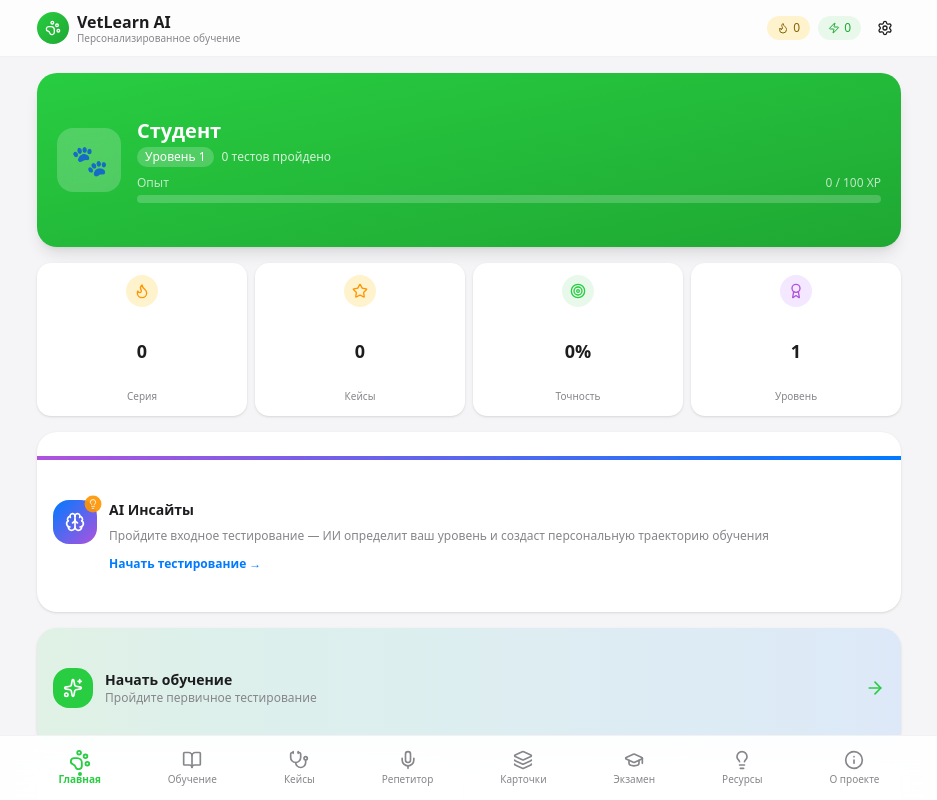
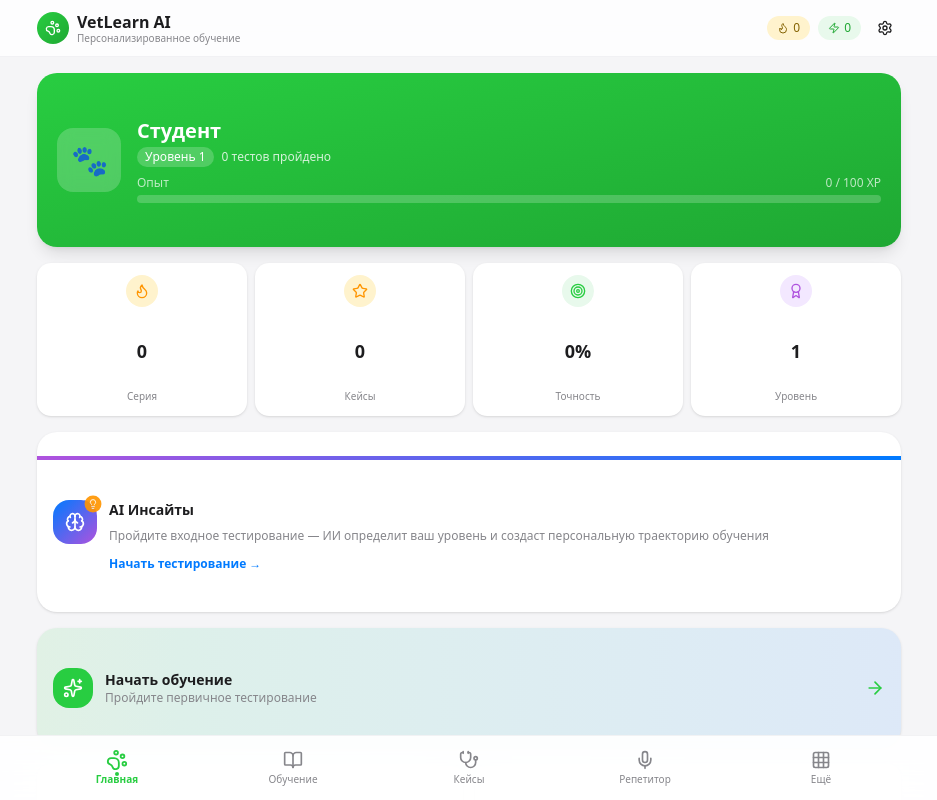
Before and after one commit to shray77/vetlearn-web, a Next.js app: page / in a window 1280 px wide. Shown: the top 800 px of the page, without its empty margins (171-1108 px from the left). Built offline with nearby package versions, Linux system fonts and the light colour scheme.

Commit message:
b244d665-9d2e-4f92-85f3-0c7fe81e8d0d

```diff
--- a/src/components/BottomNav.tsx
+++ b/src/components/BottomNav.tsx
@@ -3,8 +3,8 @@
 import React, { useState } from 'react';
 import { motion } from 'framer-motion';
 import {
-  BookOpen, Brain, Stethoscope, Mic, Lightbulb, PawPrint,
-  Info, BarChart3, Layers, GraduationCap,
+  BookOpen, Stethoscope, Mic, Lightbulb, PawPrint,
+  Info, BarChart3, Layers, GraduationCap, Grid3X3,
 } from 'lucide-react';
 import {
   Dialog,
@@ -13,18 +13,30 @@ import {
   DialogHeader,
   DialogTitle,
 } from '@/components/ui/dialog';
+import {
+  Sheet,
+  SheetContent,
+  SheetHeader,
+  SheetTitle,
+  SheetDescription,
+} from '@/components/ui/sheet';
 
-const NAV_ITEMS = [
+// ===== MAIN TABS (always visible in bottom bar) =====
+const MAIN_TABS = [
   { id: 'dashboard', label: 'Главная', icon: PawPrint },
   { id: 'learning', label: 'Обучение', icon: BookOpen },
   { id: 'cases', label: 'Кейсы', icon: Stethoscope },
   { id: 'tutor', label: 'Репетитор', icon: Mic },
-  { id: 'flashcards', label: 'Карточки', icon: Layers },
-  { id: 'exam', label: 'Экзамен', icon: GraduationCap },
-  { id: 'resources', label: 'Ресурсы', icon: Lightbulb },
-  { id: 'about', label: 'О проекте', icon: Info },
 ];
 
+// ===== EXTRA TABS (in "Ещё" sheet) =====
+const EXTRA_TABS = [
+  { id: 'flashcards', label: 'Карточки', icon: Layers, color: '#28CD41', desc: 'Термин ↔ определение' },
+  { id: 'exam', label: 'Экзамен', icon: GraduationCap, color: '#E74C3C', desc: 'Устный ИИ-экзамен' },
+  { id: 'resources', label: 'Ресурсы', icon: Lightbulb, color: '#FF9500', desc: 'Учебные материалы' },
+];
+
+// ===== ABOUT MODAL =====
 function AboutModal({ open, onOpenChange }: { open: boolean; onOpenChange: (open: boolean) => void }) {
   return (
     <Dialog open={open} onOpenChange={onOpenChange}>
@@ -70,6 +82,20 @@ function AboutModal({ open, onOpenChange }: { open: boolean; onOpenChange: (open
                 </div>
               </div>
               <div className="flex items-start gap-3 p-2.5 rounded-xl bg-muted/50">
+                <Layers className="w-4 h-4 text-[#28CD41] mt-0.5 shrink-0" />
+                <div>
+                  <p className="font-medium text-xs">Карточки</p>
+                  <p className="text-[11px] text-muted-foreground">AI-генерированные карточки с терминами и определениями для быстрого запоминания</p>
+                </div>
+              </div>
+              <div className="flex items-start gap-3 p-2.5 rounded-xl bg-muted/50">
+                <GraduationCap className="w-4 h-4 text-[#E74C3C] mt-0.5 shrink-0" />
+                <div>
+                  <p className="font-medium text-xs">Экзамен</p>
+                  <p className="text-[11px] text-muted-foreground">AI-экзаменатор в формате устного экзамена с оценкой свободных ответов</p>
+                </div>
+              </div>
+              <div className="flex items-start gap-3 p-2.5 rounded-xl bg-muted/50">
                 <Lightbulb className="w-4 h-4 text-[#FF9500] mt-0.5 shrink-0" />
                 <div>
                   <p className="font-medium text-xs">Ресурсы</p>
@@ -81,20 +107,6 @@ function AboutModal({ open, onOpenChange }: { open: boolean; onOpenChange: (open
                 <div>
                   <p className="font-medium text-xs">Карта знаний</p>
                   <p className="text-[11px] text-muted-foreground">Визуализация уровня знаний по всем дисциплинам в виде радарной диаграммы</p>
-                </div>
-              </div>
-              <div className="flex items-start gap-3 p-2.5 rounded-xl bg-muted/50">
-                <Layers className="w-4 h-4 text-[#28CD41] mt-0.5 shrink-0" />
-                <div>
-                  <p className="font-medium text-xs">Карточки</p>
-                  <p className="text-[11px] text-muted-foreground">AI-генерированные карточки с терминами и определениями для быстрого запоминания</p>
-                </div>
-              </div>
-              <div className="flex items-start gap-3 p-2.5 rounded-xl bg-muted/50">
-                <GraduationCap className="w-4 h-4 text-[#E74C3C] mt-0.5 shrink-0" />
-                <div>
-                  <p className="font-medium text-xs">Экзамен</p>
-                  <p className="text-[11px] text-muted-foreground">AI-экзаменатор в формате устного экзамена с оценкой свободных ответов</p>
                 </div>
               </div>
             </div>
@@ -109,7 +121,7 @@ function AboutModal({ open, onOpenChange }: { open: boolean; onOpenChange: (open
           </div>
           <div className="p-3 rounded-xl bg-[#28CD41]/5 border border-[#28CD41]/20">
             <p className="text-xs text-center text-muted-foreground">
-              🏆 Создано для конкурса «Центр-инвест»
+              Создано для конкурса «Центр-инвест»
             </p>
           </div>
         </div>
@@ -118,26 +130,34 @@ function AboutModal({ open, onOpenChange }: { open: boolean; onOpenChange: (open
   );
 }
 
+// ===== MAIN NAVIGATION =====
 export function BottomNav({ activeTab, onTabChange }: { activeTab: string; onTabChange: (tab: string) => void }) {
   const [aboutOpen, setAboutOpen] = useState(false);
+  const [moreOpen, setMoreOpen] = useState(false);
+
+  const isExtraTabActive = EXTRA_TABS.some(t => t.id === activeTab);
+
+  const handleTabClick = (tabId: string) => {
+    setMoreOpen(false);
+    if (tabId === 'about') {
+      setAboutOpen(true);
+    } else {
+      onTabChange(tabId);
+    }
+  };
 
   return (
     <>
       <nav className="fixed bottom-0 left-0 right-0 z-50 bg-white/90 dark:bg-[#1C1C1E]/90 backdrop-blur-xl border-t border-border/50 safe-area-bottom">
-        <div className="max-w-4xl mx-auto flex items-center justify-around h-16 px-1">
-          {NAV_ITEMS.map((item) => {
+        <div className="max-w-4xl mx-auto flex items-center justify-around h-16 px-2">
+          {/* 4 main tabs */}
+          {MAIN_TABS.map((item) => {
             const isActive = activeTab === item.id;
             return (
               <button
                 key={item.id}
-                onClick={() => {
-                  if (item.id === 'about') {
-                    setAboutOpen(true);
-                  } else {
-                    onTabChange(item.id);
-                  }
-                }}
-                className={`flex flex-col items-center justify-center gap-0.5 px-2 py-1 rounded-xl transition-all duration-200 ${
+                onClick={() => onTabChange(item.id)}
+                className={`flex flex-col items-center justify-center gap-0.5 flex-1 py-1 rounded-xl transition-all duration-200 ${
                   isActive
                     ? 'text-[#28CD41]'
                     : 'text-muted-foreground hover:text-foreground'
@@ -158,8 +178,91 @@ export function BottomNav({ activeTab, onTabChange }: { activeTab: string; onTab
               </button>
             );
           })}
+
+          {/* "Ещё" button */}
+          <button
+            onClick={() => setMoreOpen(true)}
+            className={`flex flex-col items-center justify-center gap-0.5 flex-1 py-1 rounded-xl transition-all duration-200 ${
+              isExtraTabActive
+                ? 'text-[#007AFF]'
+                : 'text-muted-foreground hover:text-foreground'
+            }`}
+          >
+            <div className="relative">
+              <Grid3X3 className={`w-5 h-5 transition-transform duration-200 ${isExtraTabActive ? 'scale-110' : ''}`} />
+              {isExtraTabActive && (
+                <motion.div
+                  layoutId="nav-dot"
+                  className="absolute -bottom-1.5 left-1/2 -translate-x-1/2 w-1 h-1 rounded-full bg-[#007AFF]"
+                />
+              )}
+            </div>
+            <span className={`text-[10px] font-medium ${isExtraTabActive ? 'font-semibold text-[#007AFF]' : ''}`}>
+              Ещё
+            </span>
+          </button>
         </div>
       </nav>
+
+      {/* "Ещё" bottom sheet */}
+      <Sheet open={moreOpen} onOpenChange={setMoreOpen}>
+        <SheetContent side="bottom" className="rounded-t-2xl max-h-[70vh] px-4 pb-8">
+          <SheetHeader className="text-left mb-2">
+            <SheetTitle className="text-base">Разделы</SheetTitle>
+            <SheetDescription className="text-xs">
+              Выберите раздел для перехода
+            </SheetDescription>
+          </SheetHeader>
+
+          <div className="grid gap-2">
+            {EXTRA_TABS.map((item) => {
+              const isActive = activeTab === item.id;
+              return (
+                <button
+                  key={item.id}
+                  onClick={() => handleTabClick(item.id)}
+                  className={`flex items-center gap-4 p-3.5 rounded-2xl border-2 transition-all duration-200 ${
+                    isActive
+                      ? 'border-[#007AFF]/30 bg-[#007AFF]/5'
+                      : 'border-transparent bg-muted/50 hover:bg-muted active:scale-[0.98]'
+                  }`}
+                >
+                  <div
+                    className="w-11 h-11 rounded-xl flex items-center justify-center shrink-0"
+                    style={{ backgroundColor: `${item.color}15` }}
+                  >
+                    <item.icon className="w-5 h-5" style={{ color: item.color }} />
+                  </div>
+                  <div className="flex-1 text-left">
+                    <p className="text-sm font-semibold">{item.label}</p>
+                    <p className="text-[11px] text-muted-foreground">{item.desc}</p>
+                  </div>
+                  {isActive && (
+                    <div className="w-2.5 h-2.5 rounded-full bg-[#007AFF] shrink-0" />
+                  )}
+                </button>
+              );
+            })}
+
+            {/* Divider + About */}
+            <div className="border-t border-border/50 my-1" />
+
+            <button
+              onClick={() => { setMoreOpen(false); setAboutOpen(true); }}
+              className="flex items-center gap-4 p-3.5 rounded-2xl bg-muted/50 hover:bg-muted transition-all active:scale-[0.98]"
+            >
+              <div className="w-11 h-11 rounded-xl bg-muted flex items-center justify-center shrink-0">
+                <Info className="w-5 h-5 text-muted-foreground" />
+              </div>
+              <div className="flex-1 text-left">
+                <p className="text-sm font-semibold">О проекте</p>
+                <p className="text-[11px] text-muted-foreground">Информация о VetLearn AI</p>
+              </div>
+            </button>
+          </div>
+        </SheetContent>
+      </Sheet>
+
       <AboutModal open={aboutOpen} onOpenChange={setAboutOpen} />
     </>
   );
```
